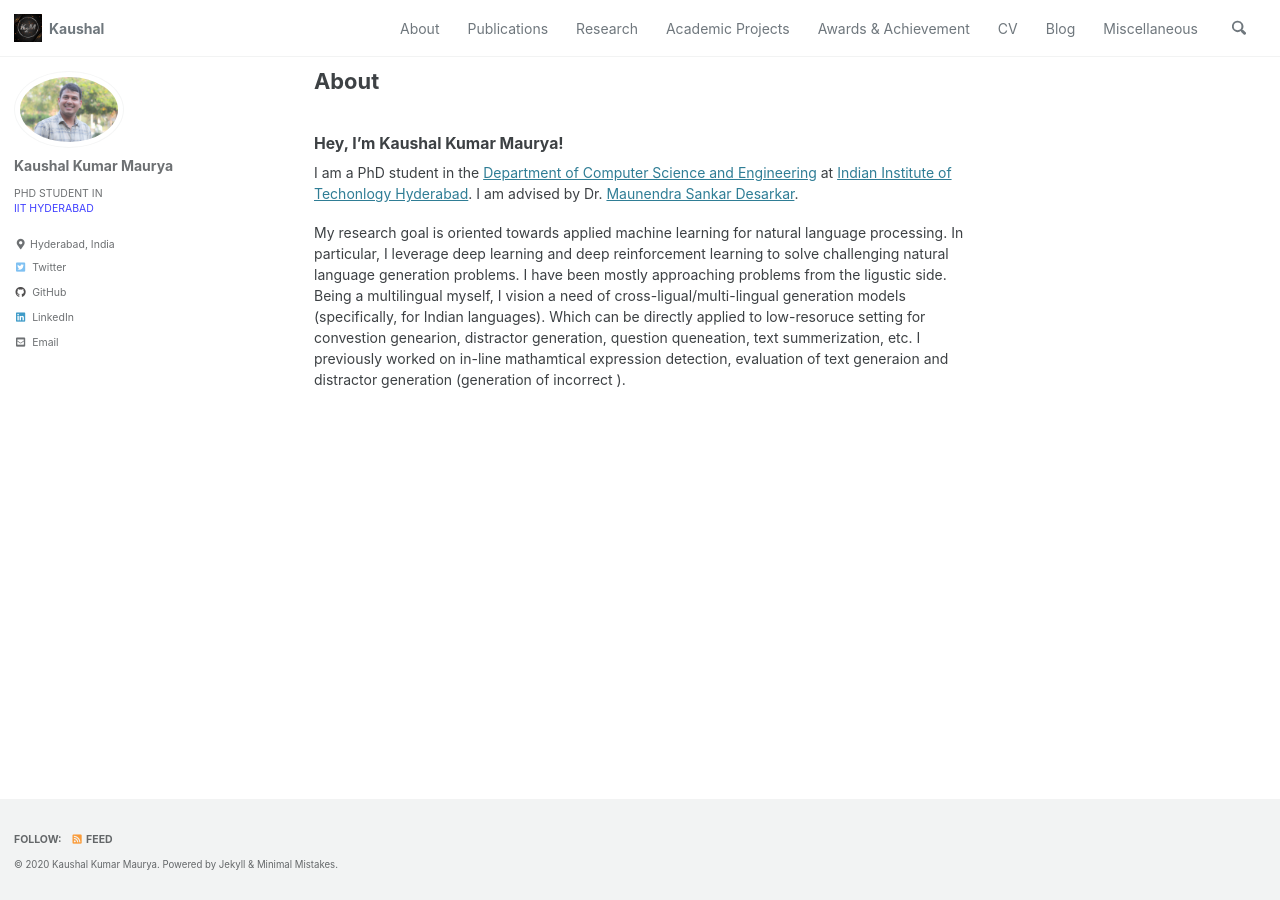
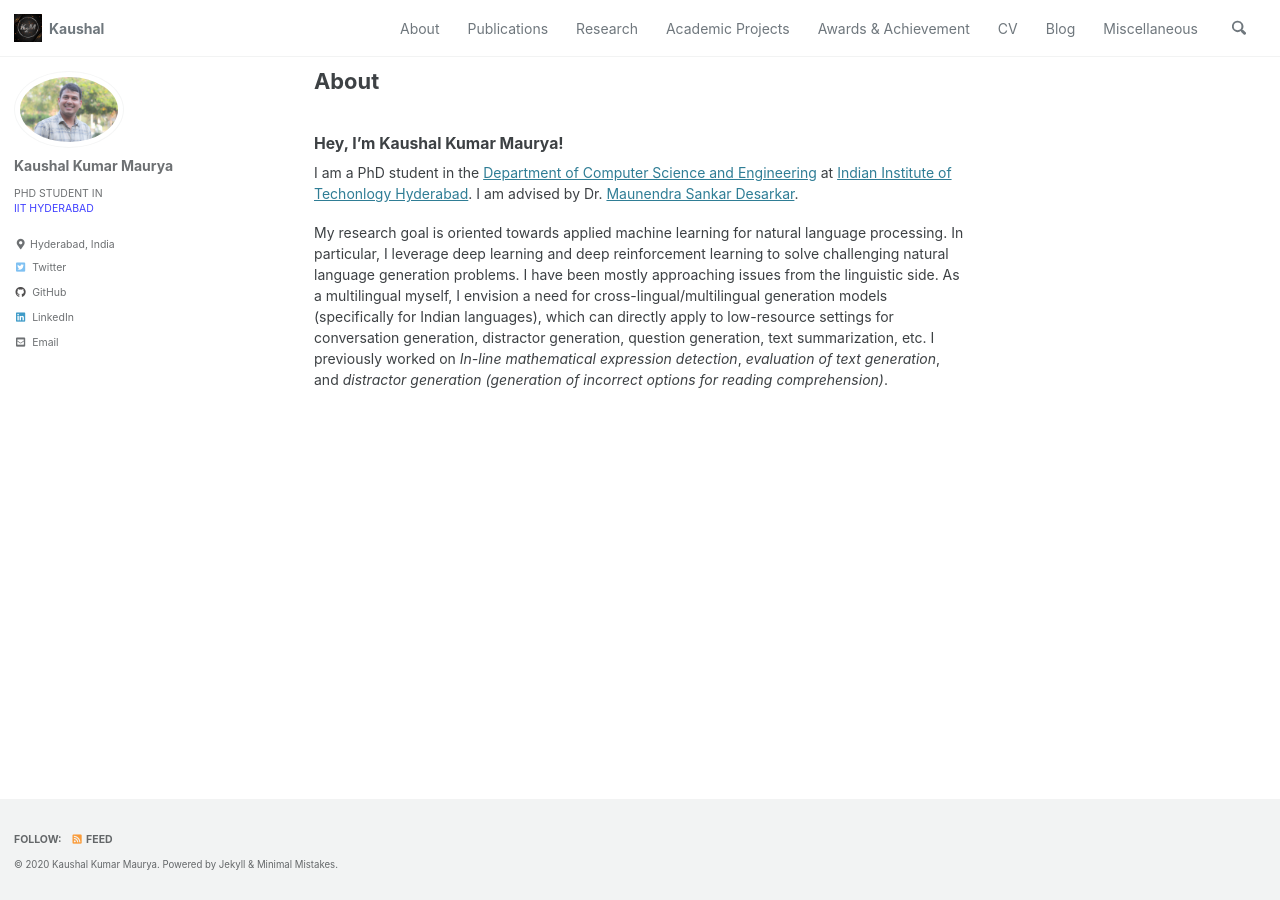
Before and after one commit to harshayelleni/harshayelleni.github.io, a Jekyll site: the page built from _pages/about.md, in a window 1280 px wide. Built offline with Jekyll 4.4.1, drawn with Linux system fonts in a browser that asks for light colours; cached includes are drawn as plain includes.

Commit message:
doing modifications

```diff
--- a/_pages/about.md
+++ b/_pages/about.md
@@ -10,4 +10,4 @@ permalink: /about/
 I am a PhD student in the [Department of Computer Science and Engineering](https://cse.iith.ac.in/) at [Indian Institute of Techonlogy Hyderabad](https://www.iith.ac.in/). I am advised by Dr. [Maunendra Sankar Desarkar](https://www.iith.ac.in/~maunendra/).
 
 
-My research goal is oriented towards applied machine learning for natural language processing. In particular, I leverage deep learning and deep reinforcement learning to solve challenging natural language generation problems. I have been mostly approaching problems from the ligustic side. Being a multilingual myself, I vision a need of cross-ligual/multi-lingual generation models (specifically, for Indian languages). Which can be directly applied to low-resoruce setting for convestion genearion, distractor generation, question queneation, text summerization, etc. I previously worked on in-line mathamtical expression detection, evaluation of text generaion and distractor generation (generation of incorrect ).
+My research goal is oriented towards applied machine learning for natural language processing. In particular, I leverage deep learning and deep reinforcement learning to solve challenging natural language generation problems. I have been mostly approaching issues from the linguistic side. As a multilingual myself, I envision a need for cross-lingual/multilingual generation models (specifically for Indian languages), which can directly apply to low-resource settings for conversation generation, distractor generation, question generation, text summarization, etc. I previously worked on _In-line mathematical expression detection_, _evaluation of text generation_, and _distractor generation (generation of incorrect options for reading comprehension)_.
```
